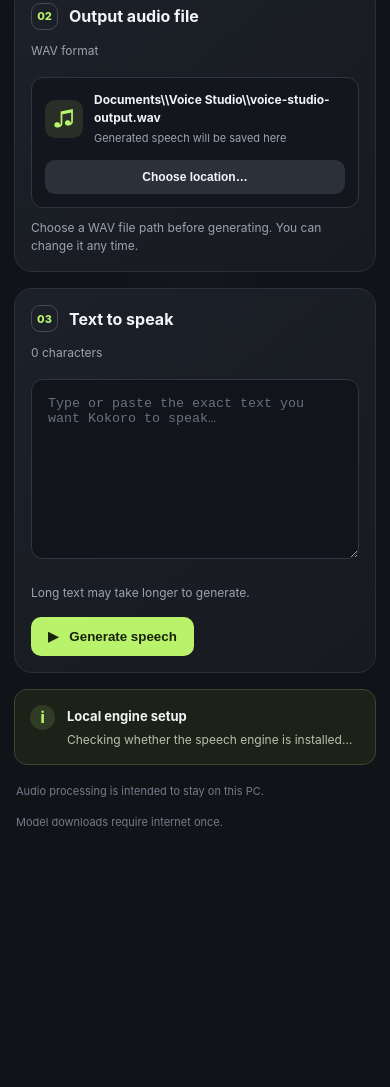
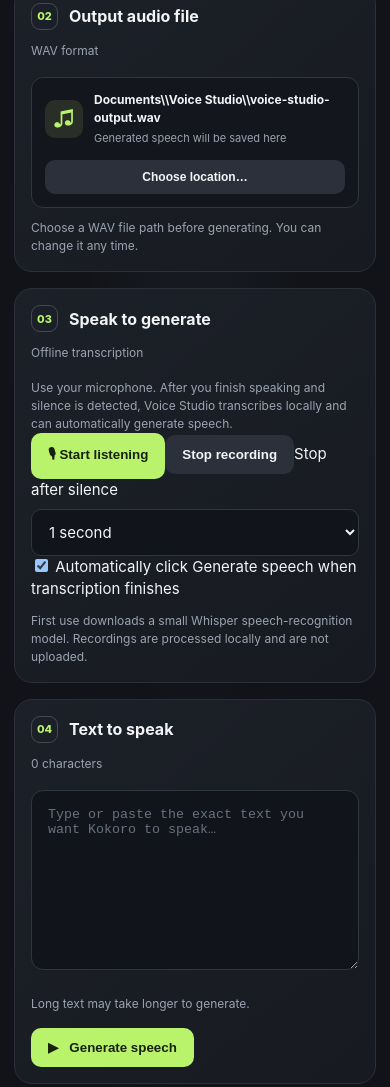
Before and after one commit to nezoko45-dev/voice-cloning, a browser extension: page desktop-app/src/index.html in a window 390 px wide. Shown: the part 767-1854 px from the top of the page. Before the commit the page ends 1618 px from the top, so only its background shows below. Drawn offline with Linux system fonts and the light colour scheme.

Commit message:
Add microphone and auto-generate controls

```diff
--- a/desktop-app/src/index.html
+++ b/desktop-app/src/index.html
@@ -12,9 +12,14 @@
 </select><p class="hint">Kokoro uses preset voices; it does not clone a voice from your WAV recording.</p></section>
 <section class="panel"><div class="section-heading"><div><span class="step">02</span><h3>Output audio file</h3></div><span class="subtle">WAV format</span></div>
 <div class="output-picker"><div class="output-file"><span class="output-file-icon">♫</span><div><strong id="outputPathLabel">Documents\\Voice Studio\\voice-studio-output.wav</strong><small>Generated speech will be saved here</small></div></div><button id="chooseOutputButton" class="secondary" type="button">Choose location…</button></div><p class="hint">Choose a WAV file path before generating. You can change it any time.</p></section>
-<section class="panel"><div class="section-heading"><div><span class="step">03</span><h3>Text to speak</h3></div><span id="charCount" class="subtle">0 characters</span></div>
+<section class="panel voice-input-panel"><div class="section-heading"><div><span class="step">03</span><h3>Speak to generate</h3></div><span class="subtle">Offline transcription</span></div>
+<p class="hint voice-input-description">Use your microphone. After you finish speaking and silence is detected, Voice Studio transcribes locally and can automatically generate speech.</p>
+<div class="voice-controls"><button id="startListeningButton" class="primary" type="button">🎙 Start listening</button><button id="stopListeningButton" class="secondary" type="button" disabled>Stop recording</button><label class="silence-setting" for="silenceSelect">Stop after silence<select id="silenceSelect" class="voice-select"><option value="1" selected>1 second</option><option value="2">2 seconds</option><option value="3">3 seconds</option></select></label></div>
+<label class="auto-generate-option"><input id="autoGenerateCheckbox" type="checkbox" checked> Automatically click Generate speech when transcription finishes</label>
+<p class="hint">First use downloads a small Whisper speech-recognition model. Recordings are processed locally and are not uploaded.</p></section>
+<section class="panel"><div class="section-heading"><div><span class="step">04</span><h3>Text to speak</h3></div><span id="charCount" class="subtle">0 characters</span></div>
 <textarea id="textInput" placeholder="Type or paste the exact text you want Kokoro to speak…" spellcheck="true"></textarea>
 <div class="text-footer"><span class="hint">Long text may take longer to generate.</span><button id="generateButton" class="primary" type="button">▶ &nbsp; Generate speech</button></div></section>
-<section id="resultPanel" class="panel" hidden><div class="section-heading"><div><span class="step">04</span><h3>Your generated speech</h3></div><span id="resultStatus" class="subtle">Ready</span></div><audio id="audioPlayer" controls></audio><button id="saveButton" class="secondary" type="button">Show WAV location</button></section>
+<section id="resultPanel" class="panel" hidden><div class="section-heading"><div><span class="step">05</span><h3>Your generated speech</h3></div><span id="resultStatus" class="subtle">Ready</span></div><audio id="audioPlayer" controls></audio><button id="saveButton" class="secondary" type="button">Show WAV location</button></section>
 <section class="status-card" aria-live="polite"><span class="status-icon">i</span><div><strong id="statusTitle">Local engine setup</strong><p id="statusMessage">Checking whether the speech engine is installed…</p></div></section>
 <footer><span>Audio processing is intended to stay on this PC.</span><span>Model downloads require internet once.</span></footer></main><script src="renderer.js"></script></body></html>
```
